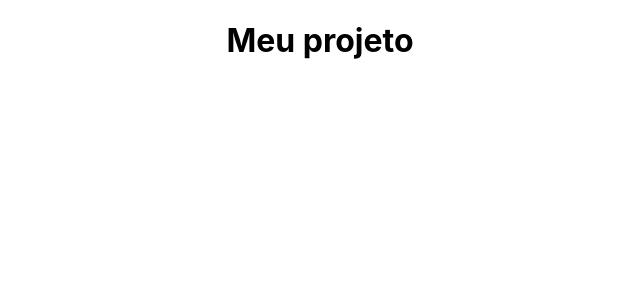
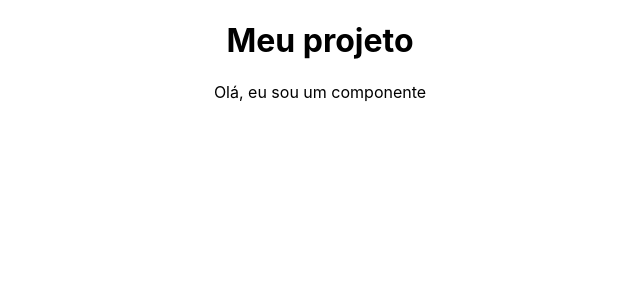
Before and after one commit to jnunes-ds/react-basic, a React (Create React App) app: page / in a window 1280 px wide. Shown: the top 300 px of the page, without its empty margins (320-960 px from the left). Built offline with nearby package versions, Linux system fonts and the light colour scheme.

Commit message:
created a new component

```diff
--- a/src/App.js
+++ b/src/App.js
@@ -1,11 +1,13 @@
 import React from 'react';
-import logo from './logo.svg';
 import './App.css';
+import Comentario from './components/Comentario';
+import comentario from './components/Comentario'
 
 function App() {
   return (
     <div className="App">
       <h1>Meu projeto</h1>
+      <Comentario />
     </div>
   );
 }
--- a/src/components/Comentario.js
+++ b/src/components/Comentario.js
@@ -1 +1,8 @@
 import React from 'react'
+
+//JSX
+const Comentario = () => (
+    <div>Olá, eu sou um componente</div>
+);
+
+export default Comentario
```
